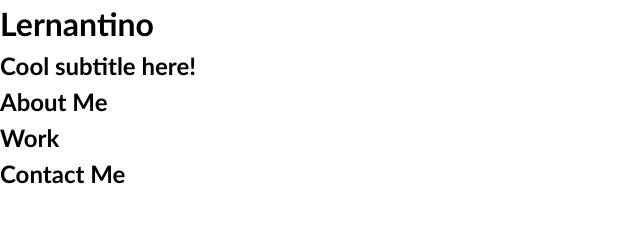
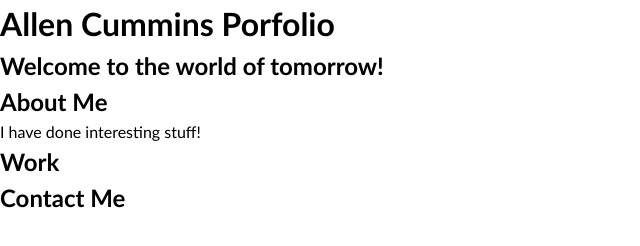
Before and after one commit to Allen-EC/portfolio, a plain HTML site: page index.html in a window 1280 px wide. Shown: the whole page, without its empty margins (0-640 px from the left). Drawn offline with Linux system fonts and the light colour scheme; files that its build step writes are made by us from their sources.

Commit message:
updated index.html

```diff
--- a/index.html
+++ b/index.html
@@ -12,7 +12,7 @@
 <body>
   <!-- main logo / nav -->
   <header>
-    <h1>Lernantino</h1>
+    <h1>Allen Cummins Porfolio</h1>
     <nav>
     </nav>
   </header>
@@ -20,7 +20,7 @@
   <!-- hero banner -->
   <section class="hero-banner">
     <div>
-      <h2>Cool subtitle here!</h2>
+      <h2>Welcome to the world of tomorrow!</h2>
     </div>
   </section>
 
@@ -28,6 +28,8 @@
     <!-- about me -->
     <section class="page-section" id="about">
       <h2>About Me</h2>
+
+      I have done interesting stuff!
     </section>
 
     <!-- portfolio container -->
```
